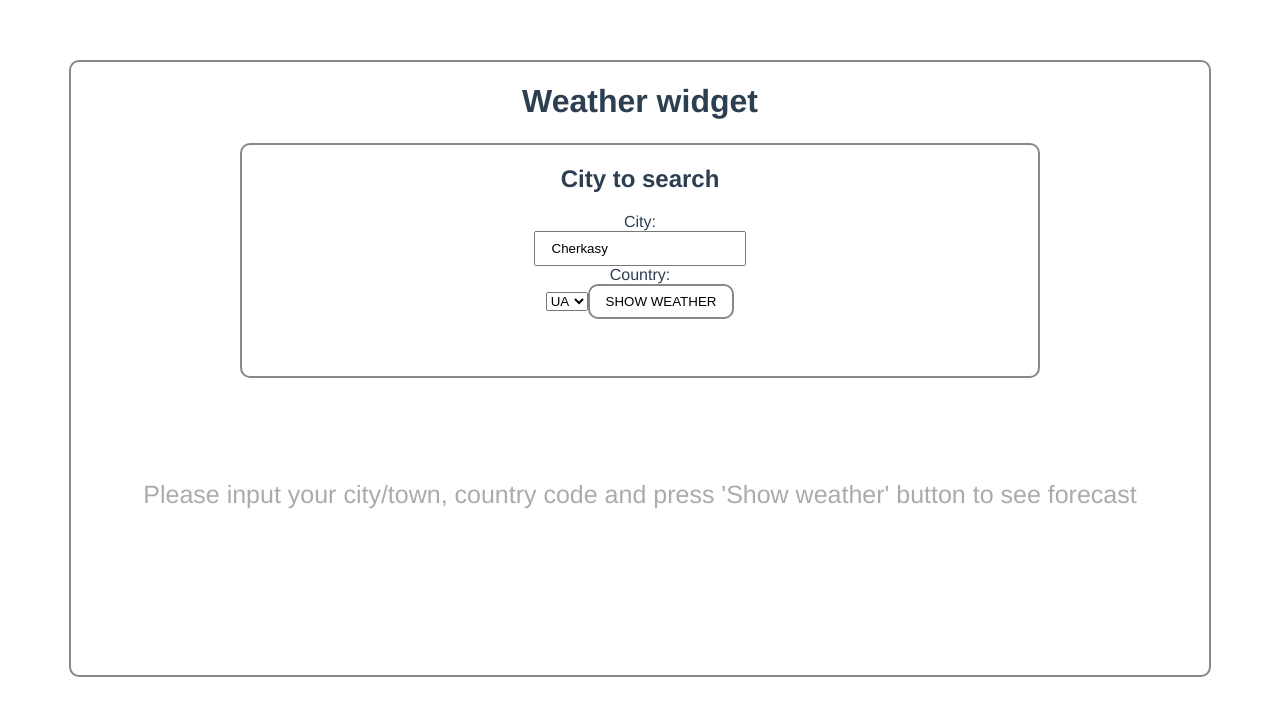
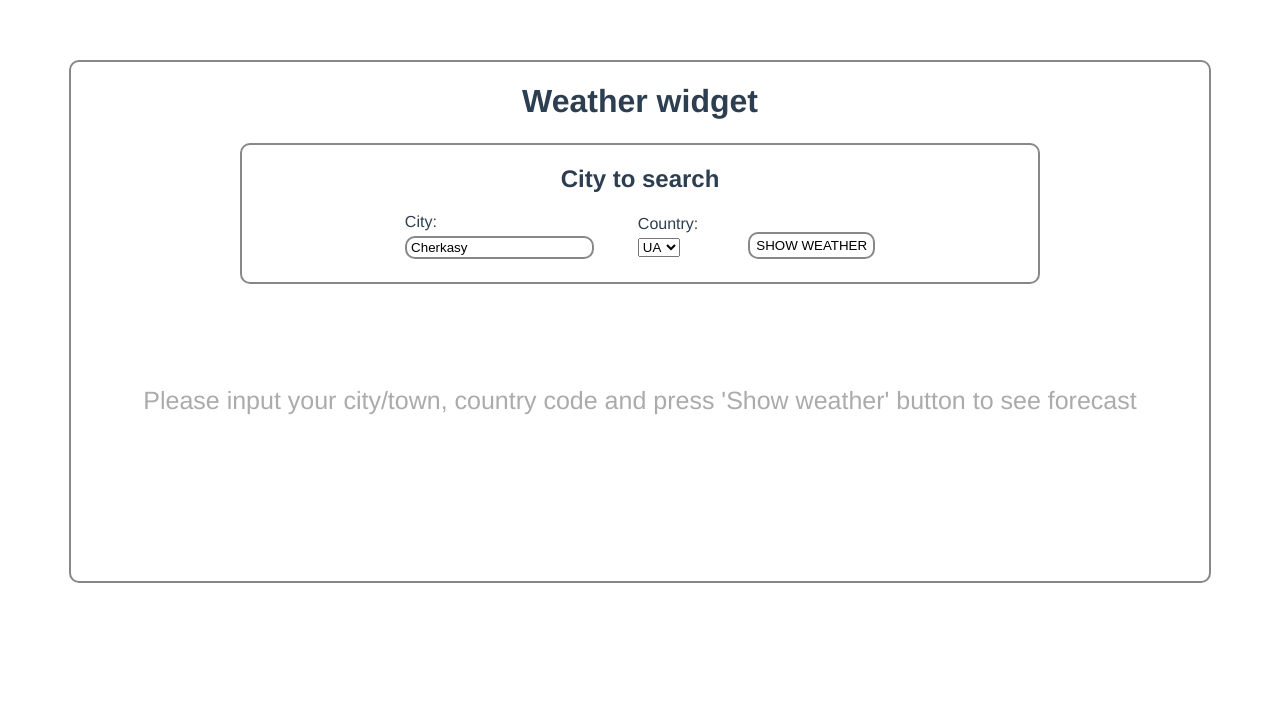
Before and after one commit to AlexKuskov/homework-6-js, a Vue app: page / in a window 1280 px wide. Shown: the top 716 px of the page. Built offline with nearby package versions, Linux system fonts and the light colour scheme.

Commit message:
Style city to search section

```diff
--- a/src/components/CityToSearch.vue
+++ b/src/components/CityToSearch.vue
@@ -2,19 +2,25 @@
   <form v-on:submit="getForecastData" id="city-to-search" class="city-to-search block">
     <h2>City to search</h2>
 
-    <label class="city-label" for="city">City:</label>
-    <input class="city" v-model="city" type="text" name="city" id="city">
+    <div class="city-to-search__content">
+      <div class="city">
+        <label class="city__label" for="city">City:</label>
+        <input class="city__input block" v-model="city" type="text" name="city" id="city">
+      </div>
 
+      <div class="country-code">
         <label class="country-code-label" for="country-code">Country:</label>
-    <select class="country-code" v-model="countryCode" name="country-code" id="country-code">
+        <select class="country-code-dropdown" v-model="countryCode" name="country-code" id="country-code">
           <option value="ua">UA</option>
           <option value="us">US</option>
           <option value="ru">RU</option>
           <option value="gb">GB</option>
           <option value="de">DE</option>
         </select>
+      </div>
 
       <button class="show-weather-btn block" type="submit">Show weather</button>
+    </div>
   </form>
 </template>
 
@@ -70,22 +76,41 @@ export default {
 .city-to-search {
   width: 70%;
   margin: 2% auto;
-  padding-bottom: 5%;
-
+  padding-bottom: 2%;
+  position: relative;
+}
+.city-to-search__content {
+  display: flex;
+  align-items: center;
+  justify-content: center;
+}
+.city__input {
+  padding: 1% 2%;
 }
 .city {
-  padding: 1% 2%;
+  display: inline-block;
 }
 .country-code {
-
+  display: inline-block;
+  margin: 0 50px 0 20px;
 }
-.city-label,
+.city__label {
+  float: left;
+}
+.city__label,
 .country-code-label {
   display: block;
+  margin-bottom: 5px;
+}
+.city__input,
+.country-code-dropdown {
+  float: left;
 }
 .show-weather-btn {
+  align-self: flex-end;
   background-color: #FFF;
   text-transform: uppercase;
-  padding: 1% 2%;
+  padding: 4px 6px;
+  cursor: pointer;
 }
 </style>
--- a/src/store/index.js
+++ b/src/store/index.js
@@ -1,7 +1,6 @@
 import Vue from 'vue';
 import Vuex from 'vuex';
 import { mutations } from './mutation-types';
-import { isContext } from 'vm';
 
 Vue.use(Vuex);
 
```
Lines whose indentation alone changed are shown as unchanged.
